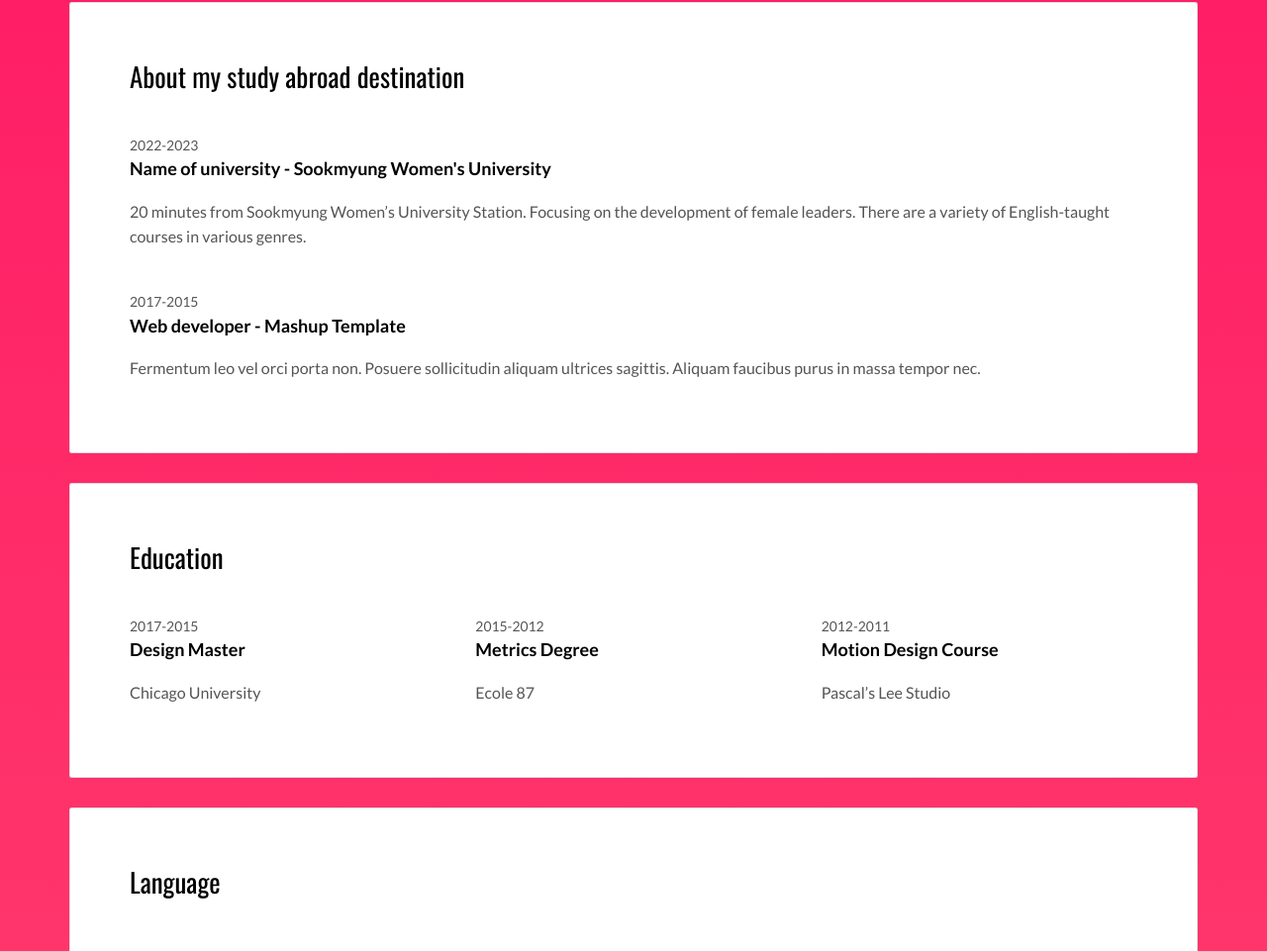
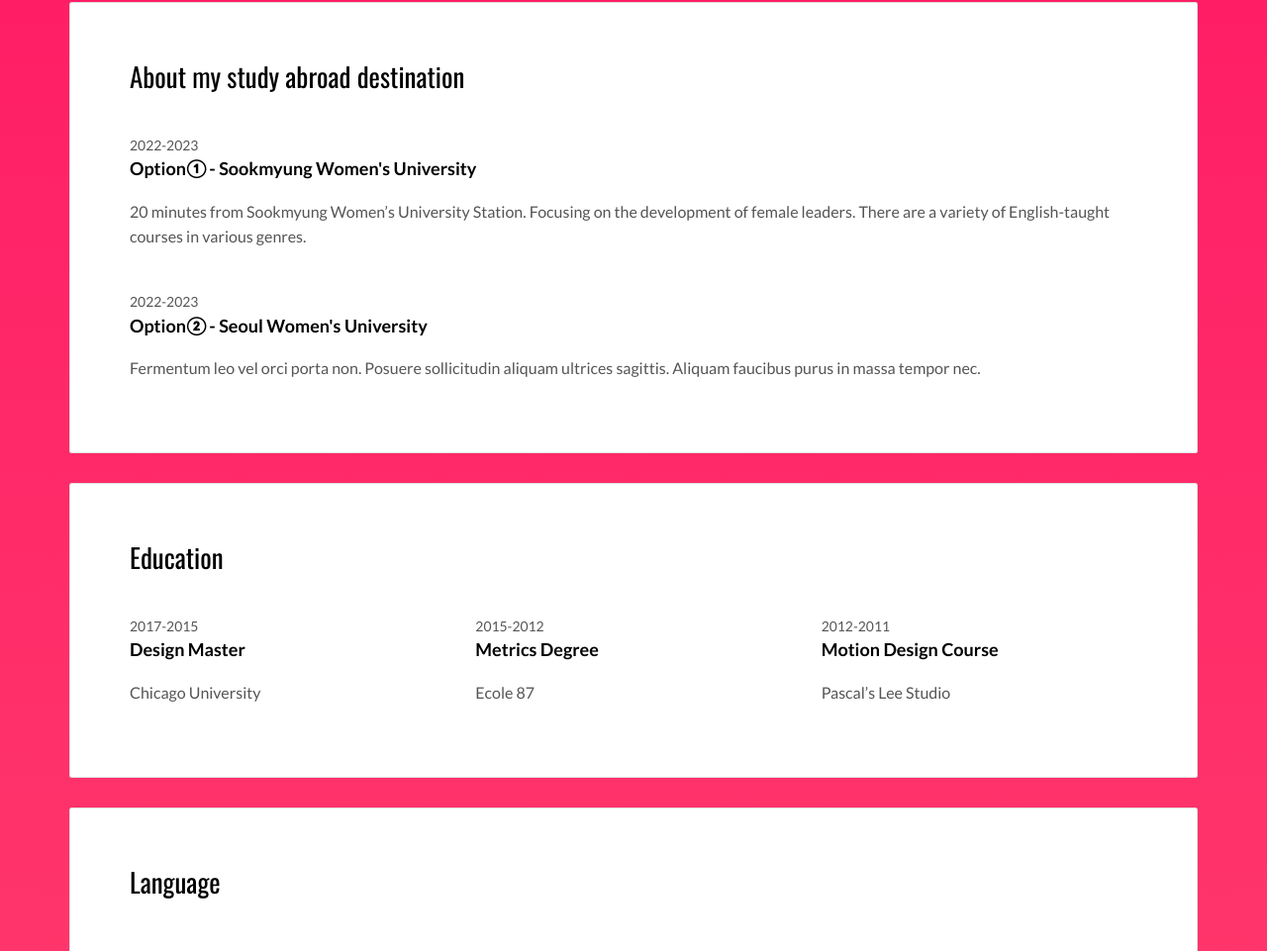
Before and after one commit to SaltYmgm/web, a plain HTML site: page index.html in a window 1280 px wide. Shown: the part 1245-2206 px from the top of the page at 99% size. Drawn offline with nearby package versions, Linux system fonts and the light colour scheme.

Commit message:
Update index.html

```diff
--- a/index.html
+++ b/index.html
@@ -102,15 +102,15 @@
             <h2>About my study abroad destination</h2>
             <div class="work-experience">
               <small class="date">2022-2023</small>
-              <h3 class="h5 date-title">Name of university - <a href="http://en.orson.io" title="Create professionnal website">Sookmyung Women's University</a></h3>
+              <h3 class="h5 date-title">Option① - <a href="http://en.orson.io" title="Create professionnal website">Sookmyung Women's University</a></h3>
 
 
               <p>20 minutes from Sookmyung Women’s University Station. Focusing on the development of female leaders. There are a variety of English-taught courses in various genres.</p>
             </div>
 
             <div class="work-experience">
-              <small class="date">2017-2015</small>
-              <h3 class="h5 date-title">Web developer - <a href="http://mashup-template.com" title="">Mashup Template</a></h3>
+              <small class="date">2022-2023</small>
+              <h3 class="h5 date-title">Option② - <a href="http://mashup-template.com" title="">Seoul Women's University</a></h3>
 
               <p>Fermentum leo vel orci porta non. Posuere sollicitudin aliquam ultrices sagittis. Aliquam faucibus purus in massa tempor nec.</p>
             </div>
```
